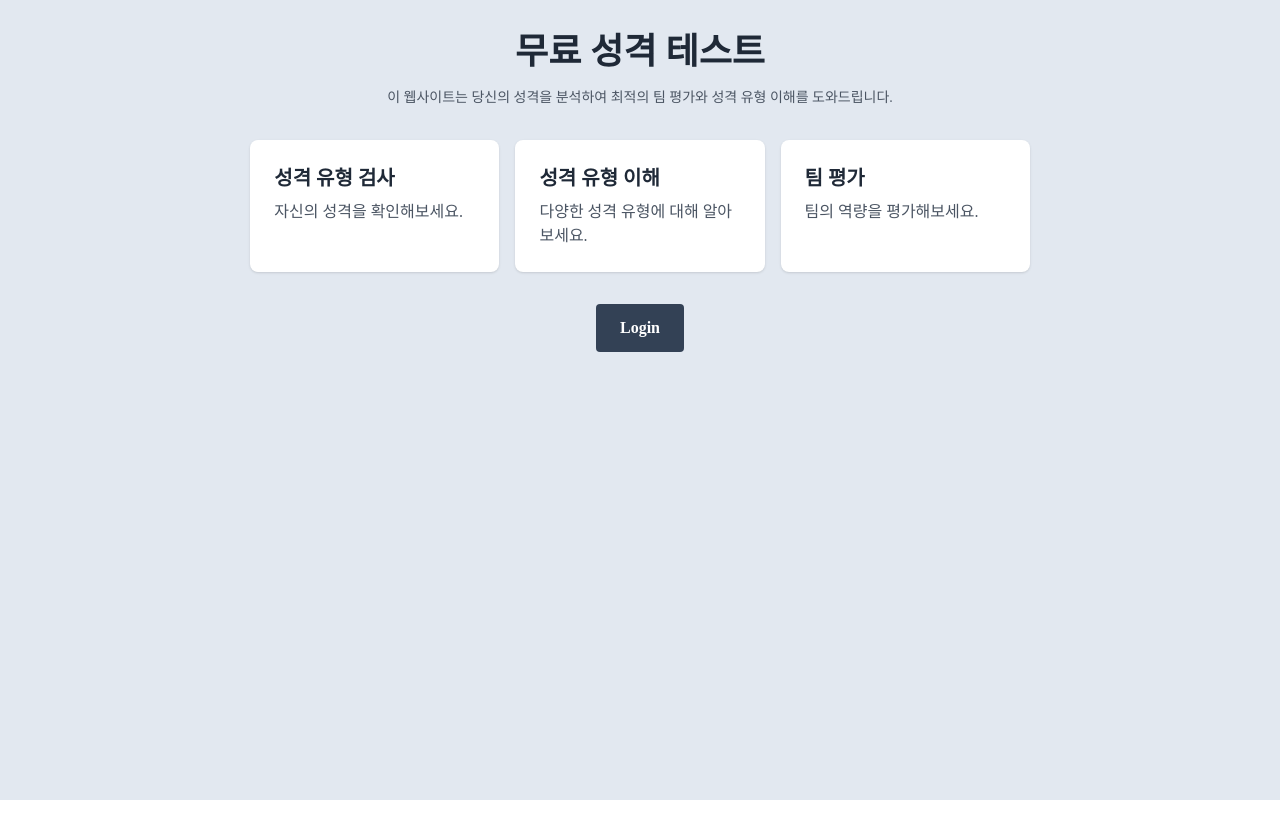
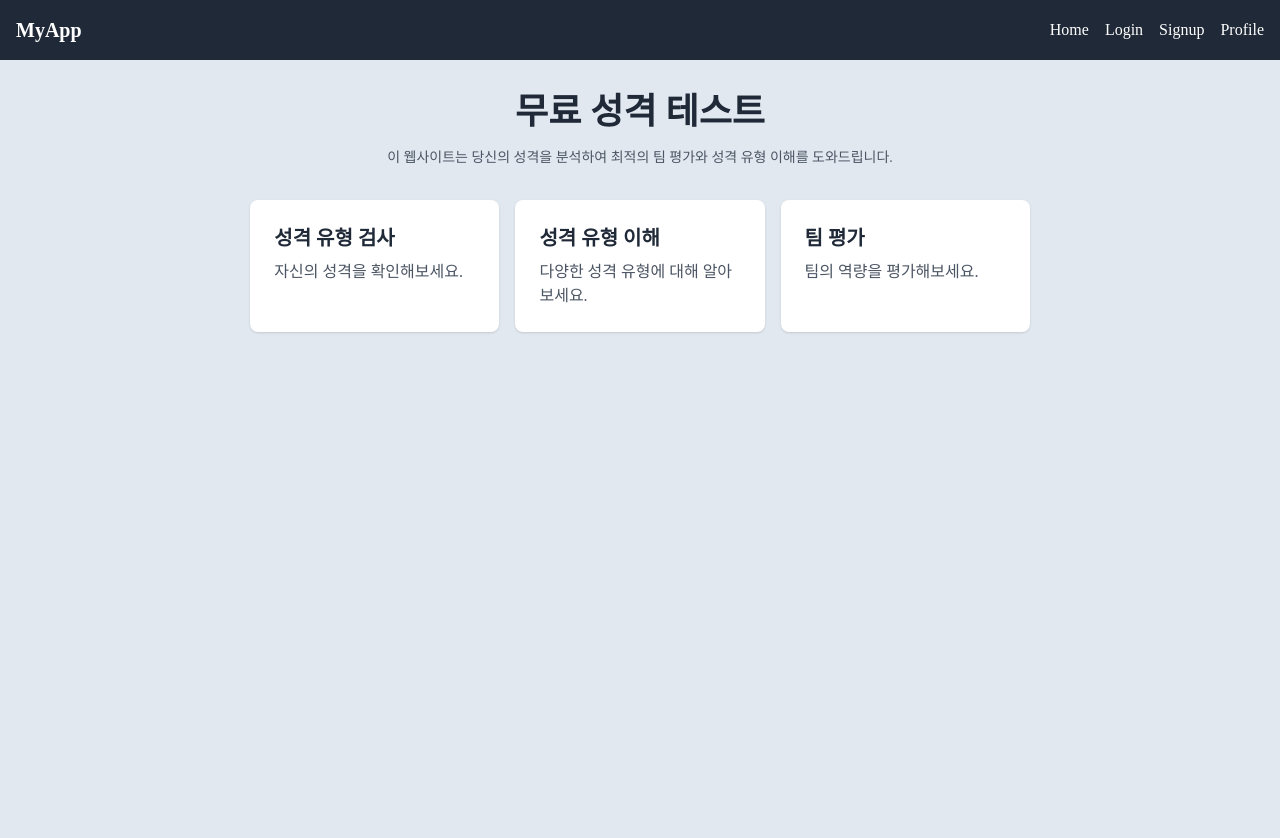
Before and after one commit to bonseung-dev/nbc-mbti-test, a React (Vite) app: page / in a window 1280 px wide. Shown: the top 838 px of the page. Before the commit the page ends 800 px from the top, so only its background shows below. Built offline with nearby package versions, Linux system fonts and the light colour scheme; a web font is replaced by a local one.

Commit message:
✨ Feat: 공통 레이아웃  구현
feat: 공통 레이아웃  구현

```diff
--- a/src/components/AuthForm/Login.jsx
+++ /dev/null
@@ -1,7 +0,0 @@
-import React from "react";
-
-const Login = () => {
-  return <div>로그인</div>;
-};
-
-export default Login;
--- a/src/components/AuthForm/Register.jsx
+++ /dev/null
@@ -1,7 +0,0 @@
-import React from "react";
-
-const Register = () => {
-  return <div>Register</div>;
-};
-
-export default Register;
--- /dev/null
+++ b/src/components/Header.jsx
@@ -0,0 +1,32 @@
+import React from "react";
+import { Link } from "react-router-dom";
+
+const Header = () => {
+  return (
+    <header className="bg-gray-800 text-white p-4">
+      <div className="container mx-auto flex justify-between items-center">
+        <Link to="/" className="text-xl font-bold">
+          MyApp
+        </Link>
+        <nav>
+          <ul className="flex space-x-4">
+            <li>
+              <Link to="/">Home</Link>
+            </li>
+            <li>
+              <Link to="/signin">Login</Link>
+            </li>
+            <li>
+              <Link to="/signup">Signup</Link>
+            </li>
+            <li>
+              <Link to="/profile">Profile</Link>
+            </li>
+          </ul>
+        </nav>
+      </div>
+    </header>
+  );
+};
+
+export default Header;
--- a/src/pages/Home.jsx
+++ b/src/pages/Home.jsx
@@ -34,14 +34,6 @@ const Home = () => {
           <p className="text-gray-600">팀의 역량을 평가해보세요.</p>
         </div>
       </div>
-
-      {/* 로그인 버튼 */}
-      <Link
-        to="/signin"
-        className="px-6 py-3 bg-slate-700 text-white font-semibold rounded hover:bg-slate-800 text-white transition"
-      >
-        Login
-      </Link>
     </div>
   );
 };
--- /dev/null
+++ b/src/shared/Layout.jsx
@@ -0,0 +1,15 @@
+import React from "react";
+import Header from "../components/Header";
+
+const Layout = ({ children }) => {
+  return (
+    <div className="min-h-screen flex flex-col text-white hover:text-black hover:shadow-lg transition">
+      {/* 공통 Header */}
+      <Header />
+      {/* 메인 콘텐츠 영역 */}
+      <main>{children}</main>
+    </div>
+  );
+};
+
+export default Layout;
--- a/src/shared/Router.jsx
+++ b/src/shared/Router.jsx
@@ -6,10 +6,12 @@ import Profile from "../pages/Profile";
 import Home from "../pages/Home";
 import Test from "../pages/Test";
 import Results from "../pages/Results";
+import Layout from "./Layout";
 
 const Router = () => {
   return (
     <BrowserRouter>
+      <Layout>
         <Routes>
           <Route path="/" element={<Home />} />
           <Route path="/signin" element={<SignIn />} />
@@ -18,6 +20,7 @@ const Router = () => {
           <Route path="/test" element={<Test />} />
           <Route path="/results" element={<Results />} />
         </Routes>
+      </Layout>
     </BrowserRouter>
   );
 };
```
Lines whose indentation alone changed are shown as unchanged.
